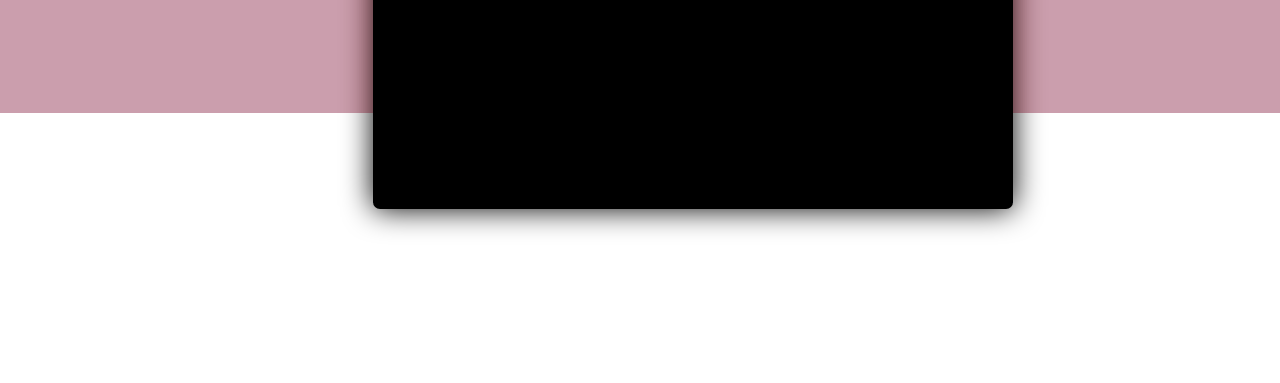
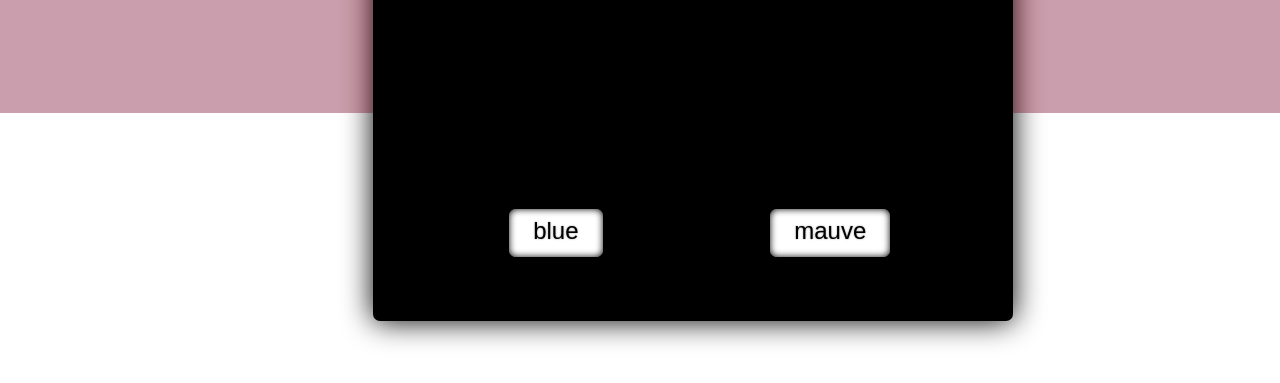
Before and after one commit to gee-ell-bee/splash-anim-themes, a plain HTML site: page index.html in a window 1280 px wide. Shown: the part 687-1070 px from the top of the page. Before the commit the page ends 986 px from the top, so only its background shows below. Drawn offline with nearby package versions, Linux system fonts and the light colour scheme; a web font is replaced by a local one.

Commit message:
+ jqueryColor, successfully used 1 time

```diff
--- a/index.html
+++ b/index.html
@@ -10,8 +10,9 @@
     <link rel="stylesheet" type="text/css" href="style.css">
     <link rel="stylesheet" href="https://use.typekit.net/aqu1kve.css">
     <script src="https://ajax.aspnetcdn.com/ajax/jQuery/jquery-3.7.1.min.js" defer></script>
+    <script src="/jquery-color/dist/jquery.color.min.js" defer></script>
 
-    <script src="main.js" defer></script>
+    <script src="main.js" type="module" defer></script>
 </head>
 <body>
     <div id="curtain"></div>
@@ -27,11 +28,19 @@
                 <header>
                     <h1 id="hdrFront">Grey</h1>
                 </header>
+
+                <section class="buttons">
+                    <form>
+                        <button id="blueB" type="button">Blue</button>
+                        <button id="contBtn" type="button">Mauve</button>
+                    </form>
+                </section>
             </main>
             <div class="header-bg">
                 <h1 id="hdrBack">Grey</h1>
             </div>
-        <div class="hdrCol red"><h1>Grey</h1></div>
+
+            <div class="hdrCol red"><h1>Grey</h1></div>
 
         </div>
     </div>
--- a/main.js
+++ b/main.js
@@ -14,4 +14,16 @@ $(document).ready(function() {
         marginLeft: "-20vw"}, 3800, "swing"
     );
 
+    $("#blueB").on("click", function() {
+        console.log("clicked!");
+        $(".bg.red").animate({
+            backgroundColor: jQuery.Color("rgb(193, 43, 43)")
+        }, "slow");
+    });
+
 });
+
+function animButtons(elem, {css}) {
+    elem.animate({css}, 1000, "swing");
+    return elem;
+}
--- a/style.scss
+++ b/style.scss
@@ -122,6 +122,47 @@ main {
     box-shadow: 0 0px 30px $main-bg-col;
     overflow: hidden;
     transition: all .25s ease-in;
+
+    .buttons {
+        margin: 5vw 4vw 5vw 5vw;
+        height: max-content;
+    }
+
+}
+
+form {
+    display: flex;
+    gap: 1.5rem;
+    justify-content: space-around;
+}
+
+form button {
+    width: max-content;
+    display: flex;
+    justify-content: center;
+    position: relative;
+    align-items: center;
+    padding: 0.5rem 1.5rem 0.75rem 1.5rem;
+    border-radius: 7px;
+    border: 0;
+    box-shadow: 0 0 7px inset;
+    font-family: "halyard-text", Arial, sans-serif;
+    text-transform: lowercase;
+    font-size: 1.5rem;
+    color: #000;
+    text-shadow: 0 0 2px #8f8f8f;
+    background-color: #fff;
+}
+
+form button:hover {
+    box-shadow: 0 0 9px inset;
+}
+form button:active {
+    box-shadow: 0 0 15px inset;
+    text-shadow: 0 0 1px #8f8f8f;
+}
+form button:hover, form button:active {
+    cursor: pointer;
 }
 
 div.bg {
@@ -130,6 +171,8 @@ div.bg {
     display: block;
     width: 100vw;
     height: 100vh;
+    pointer-events: none;
+
     // backdrop-filter: saturate(80%);
     // -webkit-backdrop-filter: saturate(80%);
     // filter:saturate(100%);
@@ -151,15 +194,19 @@ main div.bg.blue {
     z-index: 3;
     mix-blend-mode:soft-light;
     background-color: rgb(20, 80, 208);
+    pointer-events: none;
 }
 
 div.hdrCol {
+    pointer-events: none;
+
     h1 {
         position: absolute;
         // border: 2px solid yellow;
         top: 0;
         padding: $h1-pad 0;
         margin: 0 0 0 calc($header-val + 10vw);
+        pointer-events: none;
     }
 }
 
```
Also changed, not shown: style.css, 1 other file.
